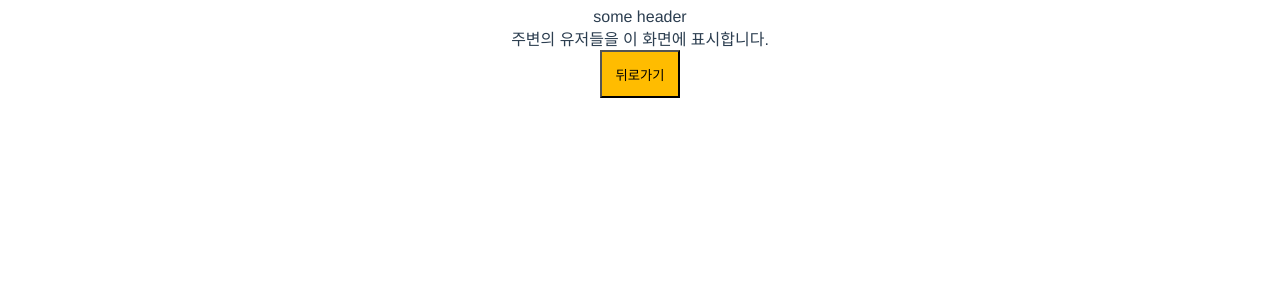
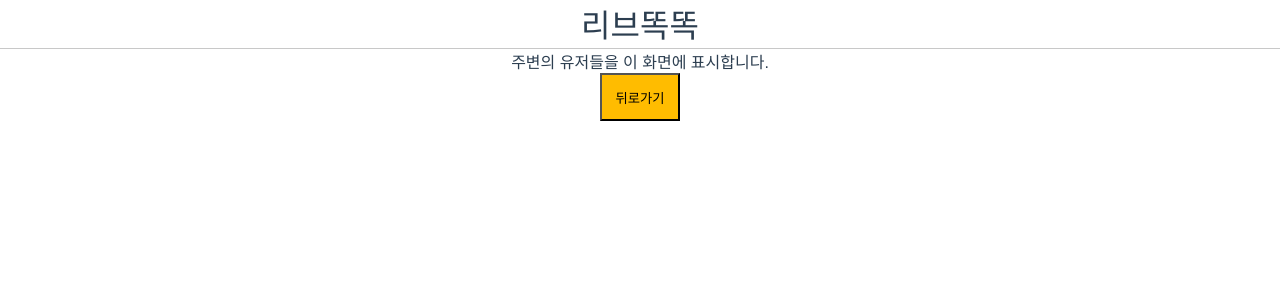
Before and after one commit to JaeHyun-Lim-dev/friends-nearby, a Vue app: page /friends-nearby/friends-map in a window 1280 px wide. Shown: the top 300 px of the page. Built offline with nearby package versions, Linux system fonts and the light colour scheme.

Commit message:
style: css부분 수정

```diff
--- a/src/App.vue
+++ b/src/App.vue
@@ -1,5 +1,5 @@
 <template>
-  <div>some header</div>
+  <div class="header">리브똑똑</div>
   <router-view />
 </template>
 
--- a/src/css/global.css
+++ b/src/css/global.css
@@ -1,17 +1,34 @@
+html,
+body {
+  margin: 0;
+  padding: 0;
+  height: 100%;
+  width: 100%;
+}
+
 .fullpage {
   width: 100%;
-  height: 100%;
+  height: calc(100% - 3rem - 1px);
   margin: 0;
   padding: 0;
 }
+
 #app {
   width: 100%;
   height: 100%;
   margin: 0;
   padding: 0;
 }
+
 button {
   width: 5rem;
   height: 3rem;
   background-color: rgb(255, 188, 0);
 }
+
+.header {
+  height: 3rem;
+  font-size: 2rem;
+  font-weight: 500;
+  border-bottom: 1px solid rgb(200, 200, 200);
+}
```
